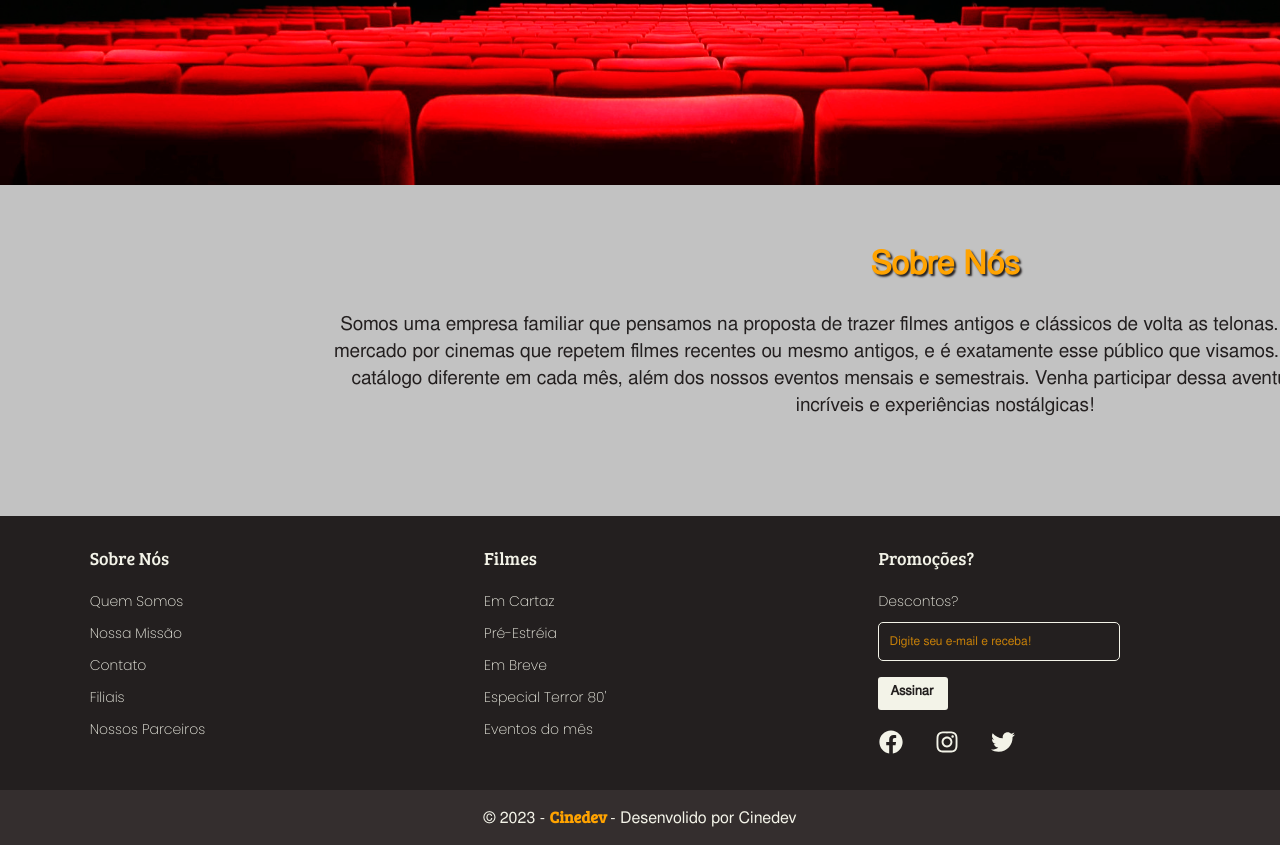
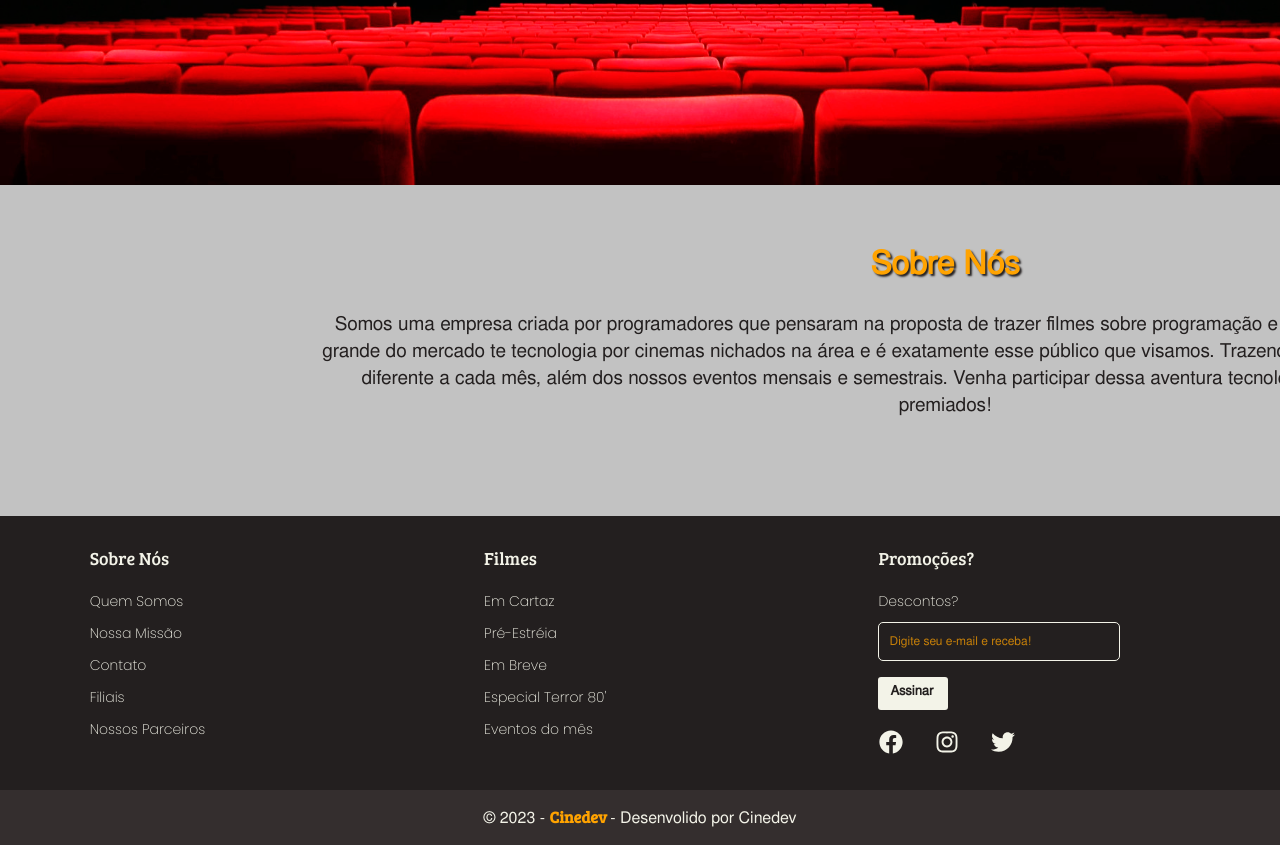
Before and after one commit to Dannfonseca/Cinedev-Site, a React (Vite) app: page / in a window 1280 px wide. Shown: the part 710-1555 px from the top of the page. Built offline with nearby package versions, Linux system fonts and the light colour scheme.

Commit message:
Update Home.jsx
atualizando a bio

```diff
--- a/src/components/pages/Home.jsx
+++ b/src/components/pages/Home.jsx
@@ -19,13 +19,13 @@ function Home() {
           <h1> Sobre Nós</h1>
           <p className="sobre" id="sobreHome">
             {" "}
-            Somos uma empresa familiar que pensamos na proposta de trazer filmes
-            antigos e clássicos de volta as telonas. Existe uma demanda grande
-            do mercado por cinemas que repetem filmes recentes ou mesmo antigos,
+            Somos uma empresa criada por programadores que pensaram na proposta de trazer filmes
+            sobre programação e tecnologia. Existe uma demanda grande
+            do mercado te tecnologia por cinemas nichados na área
             e é exatamente esse público que visamos. Trazendo filmes premiados e
-            um catálogo diferente em cada mês, além dos nossos eventos mensais e
-            semestrais. Venha participar dessa aventura espetacular em rever
-            filmes incríveis e experiências nostálgicas!
+            um catálogo diferente a cada mês, além dos nossos eventos mensais e
+            semestrais. Venha participar dessa aventura tecnológica em ver
+            filmes incríveis e premiados!
           </p>
         </div>
       </div>
```
